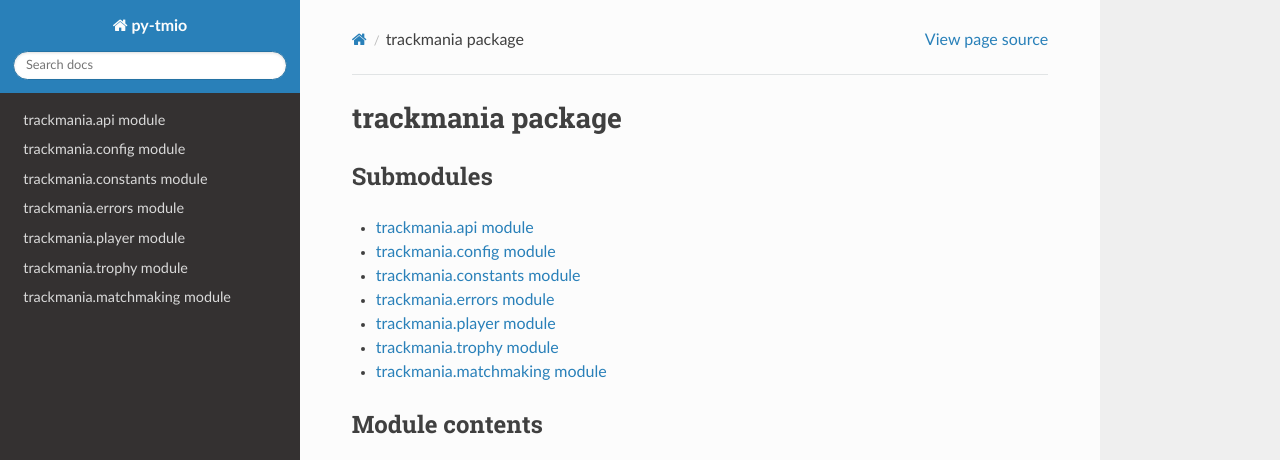
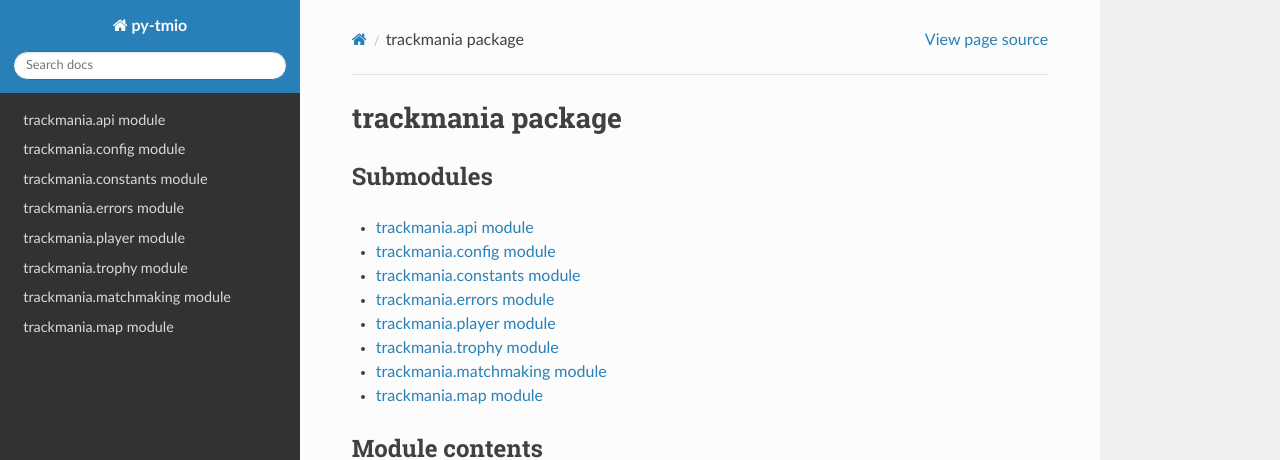
Before and after one commit to deepnimma/py-tmio, a Sphinx documentation site: the page built from docs/trackmania.rst, in a window 1280 px wide, cut to the strip 0-460 px from the top of the page. Built offline with Sphinx 7.4.7 and the Read the Docs theme 2.0.0, drawn with Linux system fonts in a browser that asks for light colours.

Commit message:
add trackmania.map to docs

```diff
--- /dev/null
+++ b/docs/trackmania.map.rst
@@ -0,0 +1,7 @@
+trackmania.map module
+=====================
+
+.. automodule:: trackmania.map
+   :members:
+   :undoc-members:
+   :show-inheritance:
--- a/docs/trackmania.rst
+++ b/docs/trackmania.rst
@@ -14,6 +14,7 @@
    trackmania.player
    trackmania.trophy
    trackmania.matchmaking
+   trackmania.map
 
 Module contents
 ---------------
```
